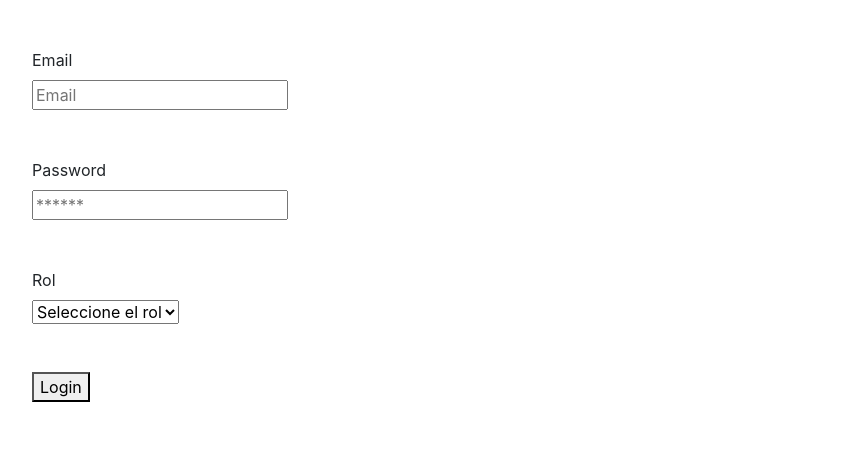
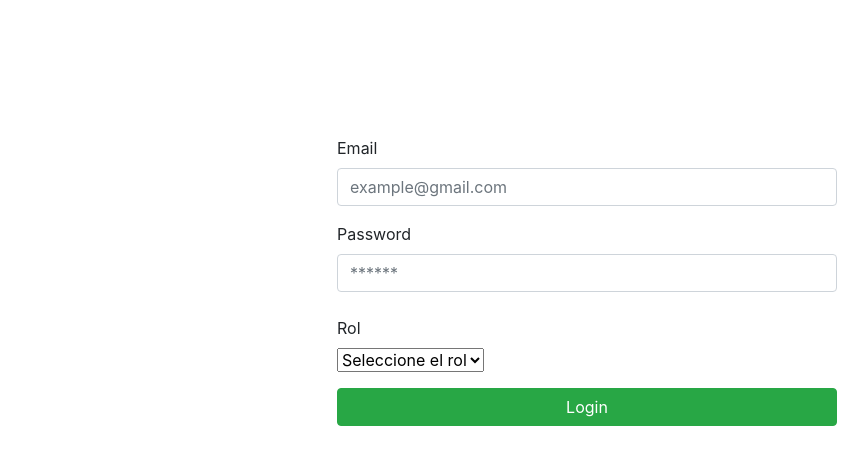
Before and after one commit to mmelgarg3/frontend-adelicia, a React (Create React App) app: page / in a window 1280 px wide. Shown: the top 464 px of the page, without its empty margins (53-921 px from the left). Built offline with nearby package versions, Linux system fonts and the light colour scheme.

Commit message:
migrating Login page to bootstrap

```diff
--- a/src/components/Login.jsx
+++ b/src/components/Login.jsx
@@ -34,28 +34,27 @@ const Login = () => {
   }
 
     return (
-        <section className="hero has-background-grey-light is-fullheight is-fullwidth">
-            <div className="hero-body">
-                <div className="container">
-                    <div className="columns is-centered">
-                        <div className="column is-4-desktop">
+      <section className="container" style={{marginTop: 100}}>
+            <div className="row">
+                    <div className="col-md-6 mx-auto">
+                        <div className="card-body">
                             <form onSubmit={Auth} className="box">
                                 <p className="has-text-centered">{msg}</p>
-                                <div className="field mt-5">
+                                <div className="form-group">
                                     <label className="label">Email</label>
                                     <div className="controls">
-                                        <input type="text" className="input" placeholder="Email" value={email} onChange={(e) => setEmail(e.target.value)} />
+                                        <input type="text" className="form-control" placeholder="example@gmail.com" value={email} onChange={(e) => setEmail(e.target.value)} />
                                     </div>
                                 </div>
-                                <div className="field mt-5">
+                                <div className="from-group">
                                     <label className="label">Password</label>
                                     <div className="controls">
-                                        <input type="password" className="input" placeholder="******" value={password} onChange={(e) => setPassword(e.target.value)} />
+                                        <input type="password" className="form-control" placeholder="******" value={password} onChange={(e) => setPassword(e.target.value)} />
                                     </div>
                                 </div>
-				<div className="field mt-5">
-                                    <label className="label">Rol</label>
-                                    <div className="controls">
+				<div className="form-group">
+                                    <label className="label mt-4">Rol</label>
+                                    <div className="">
 				      <select className="form-select" aria-label="Default select"
 				      onChange={handleChange}>
 					<option >Seleccione el rol</option>
@@ -66,13 +65,12 @@ const Login = () => {
 				      </select>
                                     </div>
                                 </div>
-                                <div className="field mt-5">
-                                    <button className="button is-success is-fullwidth">Login</button>
+                                <div className="form-group">
+                                    <button className="btn btn-success btn-block">Login</button>
                                 </div>
                             </form>
                         </div>
                     </div>
-                </div>
             </div>
         </section>
     )
```
